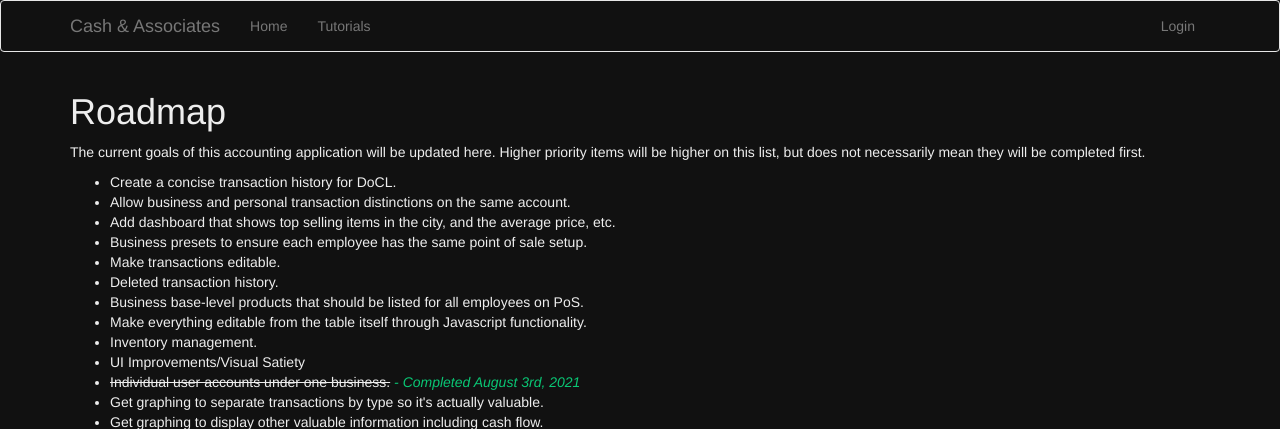
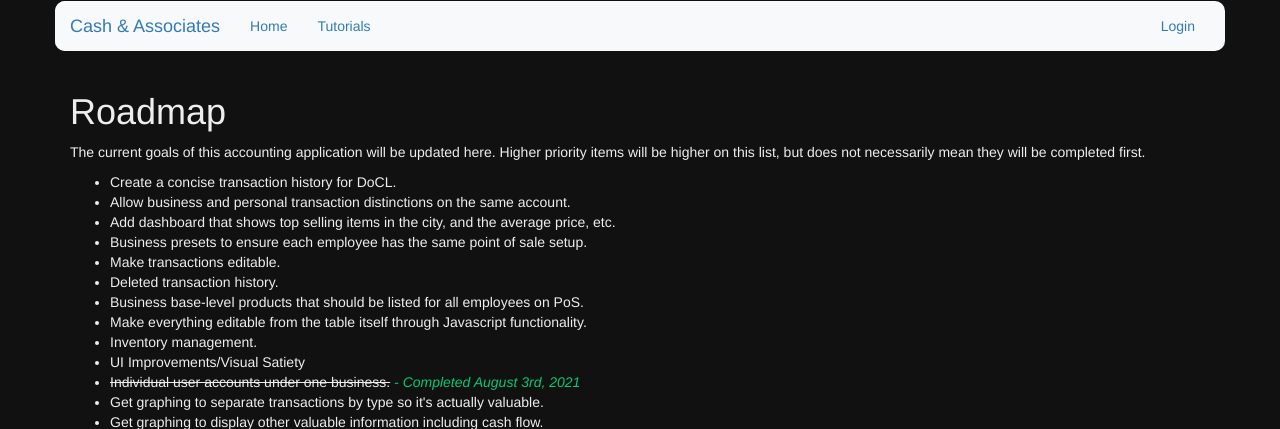
Before and after one commit to Evantually/cash-and-associates, a Flask app: page /roadmap in a window 1280 px wide. Shown: the top 429 px of the page. Run offline with Flask 2, Linux system fonts and the light colour scheme; some libraries are stand-ins or nearby versions.

Commit message:
more visual tweaks

```diff
--- a/app/static/styles/dark-mode.css
+++ b/app/static/styles/dark-mode.css
@@ -760,3 +760,13 @@
     color: #fff;
     border: 1px solid #832d23;
 }
+
+[data-theme="dark"] .navbar,
+[data-theme="dark"] .navbar-brand,
+[data-theme="dark"] .navbar-header,
+[data-theme="dark"] .navbar-nav,
+[data-theme="dark"] .nav,
+[data-theme="dark"].navbar > .container {
+    background-color: #f8f9fa;
+    border-radius: 10px;
+}
--- a/app/templates/base.html
+++ b/app/templates/base.html
@@ -10,7 +10,7 @@
 {% endblock %}
 
 {% block navbar %}
-    <nav onload="setdarkmode()" class="navbar navbar-default">
+    <nav class="navbar">
         <div class="container">
             <div class="navbar-header">
                 <button type="button" class="navbar-toggle collapsed" data-toggle="collapse" data-target="#bs-example-navbar-collapse-1" aria-expanded="false">
```
Also changed, not shown: app/templates/_product.html (+4 -4 lines), 1 other file.
